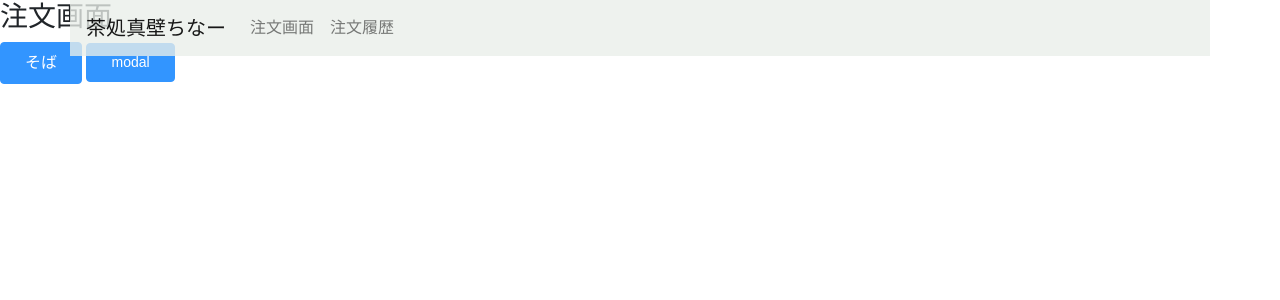
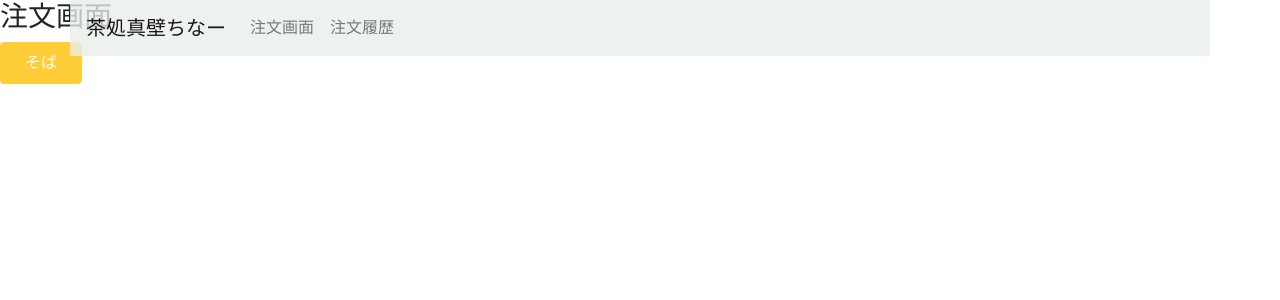
Before and after one commit to zanaka/blog, a PHP site: template templates/tickets/create.phtml in a window 1280 px wide. Shown: the top 300 px of the page. Run offline with PHP 8.4, Linux system fonts and the light colour scheme; the template is opened without the code that fills it, so the values that code supplies are empty; some libraries are stand-ins or nearby versions.

Commit message:
タイトル変更

```diff
--- a/public/css/stylesheet.css
+++ b/public/css/stylesheet.css
@@ -123,6 +123,11 @@ header {
     background-color: rgba(255, 255, 255, 0.3);
 }
 
+.card-title {
+    margin-bottom: .75rem;
+    padding-top: 50px;
+}
+
 .menu-icon {
     color: white;
     float: right;
--- a/src/classes/controllers/TicketsController.php
+++ b/src/classes/controllers/TicketsController.php
@@ -43,11 +43,11 @@ class TicketsController extends Controller
         //$bodyの中身
         //array(2) { ["menu"]=> string(4) "soba" ["num"]=> string(1) "1" }
 
-        $menu = $body['menu'];
+//        $menu = $body['menu'];
         $num = $body['num'] ?: "0";
 
         // ここに保存の処理を書く
-        $sql = 'INSERT INTO tickets (menu,num) values (:menu,:num)';
+        $sql = 'INSERT INTO tickets (num) values (:num)';
 
         // コンテナに登録したPDOのオブジェクトは$this->dbでアクセスできる
         $stmt = $this->db->prepare($sql);
--- a/templates/tickets/create.phtml
+++ b/templates/tickets/create.phtml
@@ -1,10 +1,11 @@
 <?= $this->fetch('header.phtml') ?>
 <form method="POST" action="/tickets">
     <h3>注文画面</h3>
+
     <div class="menu-items">
         <div class="menu-item">
             <!-- 切り替えボタン -->
-            <button type="button" class="btn btn-primary" data-toggle="modal" data-target="#soba">
+            <button type="button" class="btn btn-warning" data-toggle="modal" data-target="#soba">
                 そば
             </button>
 
@@ -13,52 +14,25 @@
                 <div class="modal-dialog" role="document">
                     <div class="modal-content">
                         <div class="modal-header">
-                            <h5 class="modal-title" id="exampleModalLabel">数量を選んでください</h5>
+                            <h5 class="modal-title" id="exampleModalLabel">数量(選択後に確定します)</h5>
                             <button type="button" class="close" data-dismiss="modal" aria-label="閉じる">
                                 <span aria-hidden="true">&times;</span>
                             </button>
                         </div>
                         <div class="modal-body">
-                            <button type="button" class="btn btn-primary">1</button>
+                            <button type="submit" class="btn btn-primary" name="num" value="1">1</button>
+                            <button type="submit" class="btn btn-primary" name="num" value="2">2</button>
+                            <button type="submit" class="btn btn-primary" name="num" value="3">3</button>
+                            <button type="submit" class="btn btn-primary" name="num" value="4">4</button>
+                            <button type="submit" class="btn btn-primary" name="num" value="5">5</button>
                         </div>
                         <div class="modal-footer">
                             <button type="button" class="btn btn-secondary" data-dismiss="modal">キャンセル</button>
-                            <button type="button" class="btn btn-primary">保存</button>
+<!--                            <button type="button" class="btn btn-primary">保存</button>-->
                         </div><!-- /.modal-footer -->
                     </div><!-- /.modal-content -->
                 </div><!-- /.modal-dialog -->
             </div><!-- /.modal -->
-
-
-            <button type="button" class="btn btn-primary btn-sm" data-toggle="modal" data-target="#myModal-data2">modal</button>
-
-            <div class="modal fade" id="myModal-data2" tabindex="-1" role="dialog">
-                <div class="modal-dialog" role="document">
-                    <div class="modal-content">
-                        <div class="modal-header">
-                            <button type="button" class="close" data-dismiss="modal" aria-label="Close"><span aria-hidden="true">&times;</span></button>
-                            <h4 class="modal-title">タイトル</h4>
-                        </div>
-                        <div class="modal-body">
-                            <form>
-                                <div class="form-group">
-                                    <label for="exampleInput1">入力フィールド１</label>
-                                    <input type="text" class="form-control" id="exampleInput1" placeholder="数値を入力してください">
-                                </div>
-                                <div class="form-group">
-                                    <label for="exampleInput2">入力フィールド２</label>
-                                    <input type="text" class="form-control" id="exampleInput2" placeholder="数値を入力してください">
-                                </div>
-                            </form>
-                        </div>
-                        <div class="modal-footer">
-                            <button type="button" class="btn btn-primary" id="modal-save" data-dismiss="modal">更新</button>
-                        </div>
-                    </div>
-                </div>
-            </div>
-
-            <div id="modal-result"></div>
         </div>
     </div>
 </form>
--- a/templates/tickets/show.phtml
+++ b/templates/tickets/show.phtml
@@ -34,7 +34,7 @@
                                         </button>
                                     </div>
                                     <div class="modal-body">
-                                        <p>本当に削除してよろしいですか？</p>
+                                        <p>削除してよろしいですか？</p>
                                     </div>
                                     <form method="post" action="/tickets/<?= e($ticket['id']) ?>">
                                         <input type="hidden" name="_METHOD" value="delete">
```
Also changed, not shown: templates/header.phtml (+0 -28 lines), templates/tickets/index.phtml (indentation only).
